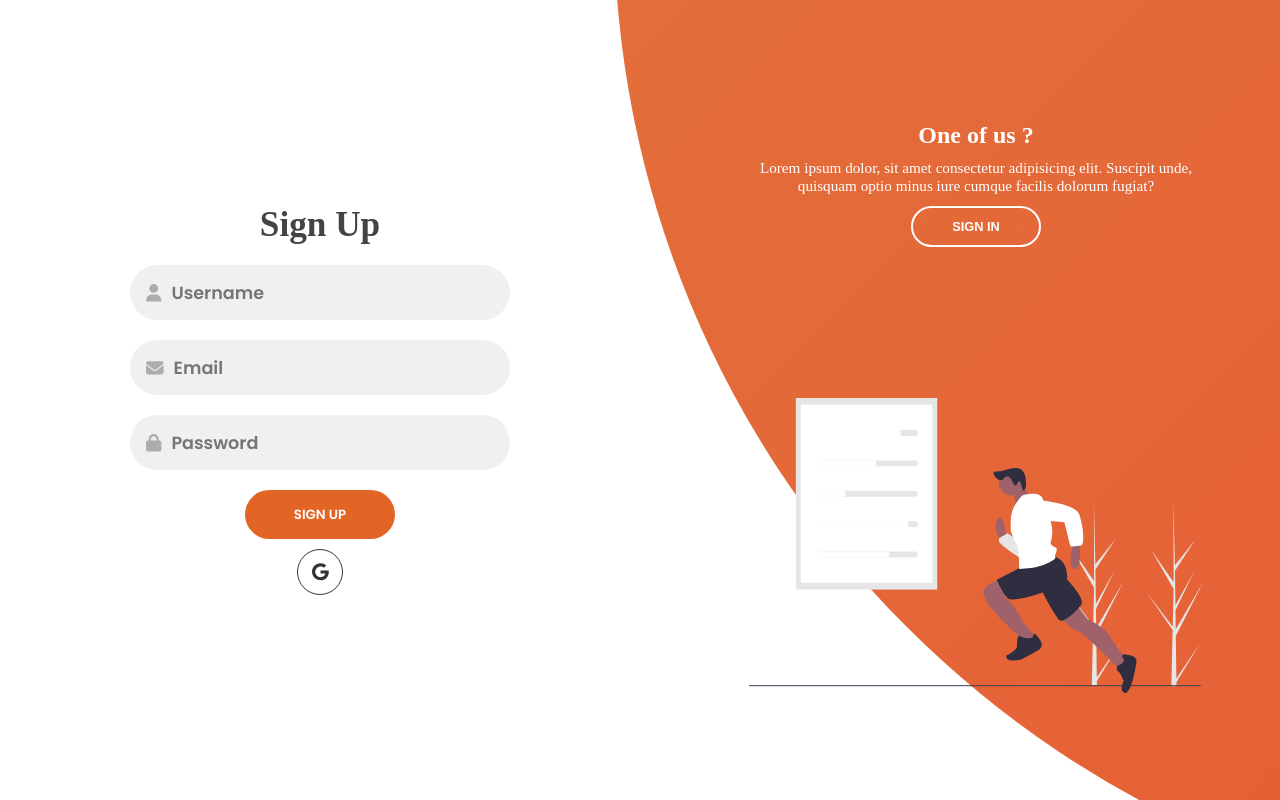
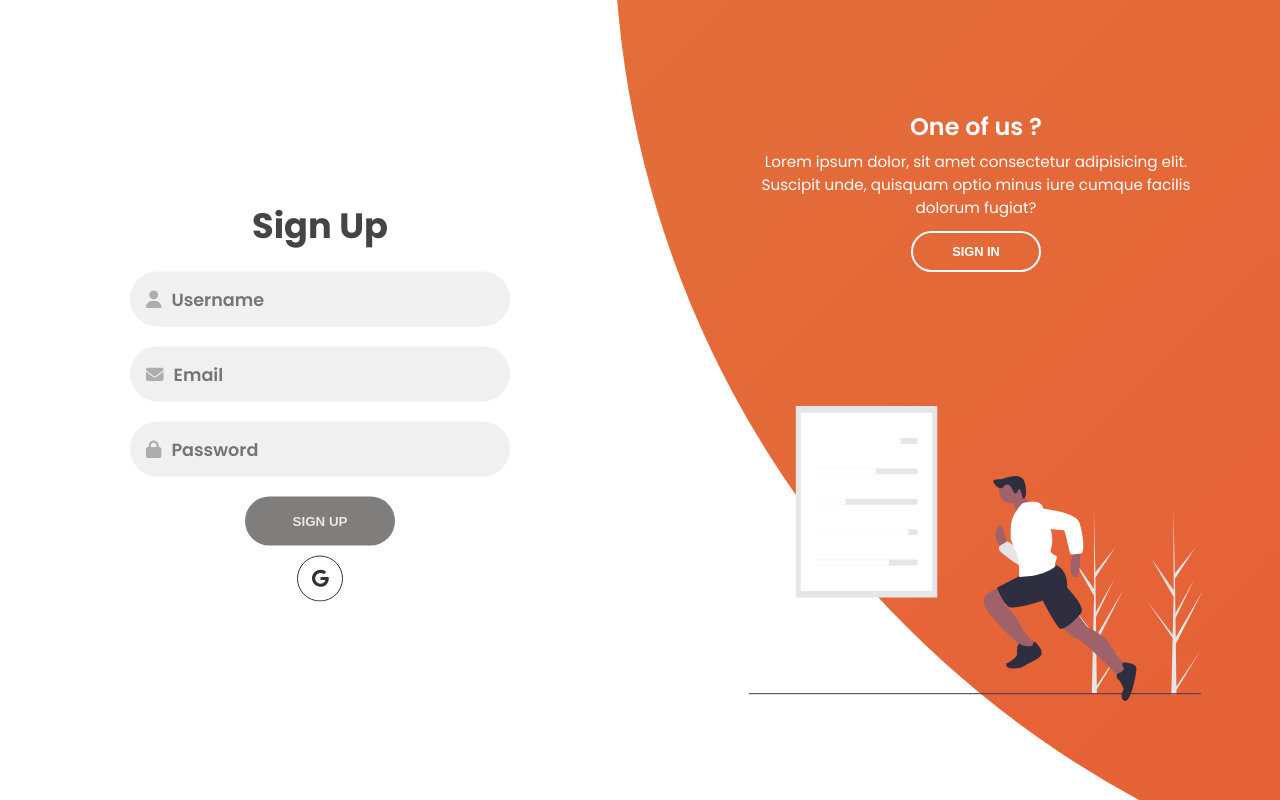
Before and after one commit to akhilasok96/FitSense360_React, a React (Vite) app: page / in a window 1280 px wide. Both pictures are taken after a click on the button "SIGN UP". Built offline with nearby package versions, Linux system fonts and the light colour scheme; no server answers.

Commit message:
Implemented firebase authentication, regex validation, protected routes

```diff
--- a/package.json
+++ b/package.json
@@ -19,6 +19,7 @@
     "@fortawesome/react-fontawesome": "^0.2.0",
     "@mui/icons-material": "^5.15.5",
     "@mui/material": "^5.15.5",
+    "firebase": "^10.8.0",
     "react": "^18.2.0",
     "react-dom": "^18.2.0",
     "react-horizontal-scrolling-menu": "^2.7.1",
--- a/src/App.css
+++ b/src/App.css
@@ -1,7 +1,7 @@
 @import url('https://fonts.googleapis.com/css2?family=Poppins:wght@100;200;300;400;500;600;700&display=swap');
 
 body {
-    font-family: 'Josefin Sans';
+    font-family: 'Poppins';
     background-color: #FFFAFB;
 }
 
--- a/src/Components/Login/Login.css
+++ b/src/Components/Login/Login.css
@@ -174,6 +174,18 @@ input-field input::placeholder {
     background-color: #fff;
     color: #EA5232;
     border: 2px #EA5232 solid;
+}
+
+.sign-up-form button:disabled{
+    background-color: #807d7d;
+    color: #ece7e7;
+}
+
+.sign-up-form button:disabled:hover {
+    background-color: #807d7d;
+    color: #ece7e7;
+    border: none;
+    cursor: default;
 }
 
 .image{
--- a/src/Components/Login/Login.jsx
+++ b/src/Components/Login/Login.jsx
@@ -3,12 +3,23 @@ import { faUser, faLock, faEnvelope } from "@fortawesome/free-solid-svg-icons";
 import { faGoogle } from "@fortawesome/free-brands-svg-icons";
 import "./Login.css";
 
-import { useState } from "react";
+import { useState, useRef, useEffect } from "react";
+import { useUserAuth } from "../../context/UserAuthContext";
+import { useNavigate } from "react-router-dom";
+import { updateProfile } from "firebase/auth";
 
 import workoutImage from "../Assets/run.svg";
 import curlImage from "../Assets/workout.svg";
 
+const USER_REGEX = /^[A-z][A-z0-9-_]{3,23}$/;
+const PWD_REGEX = /^(?=.*[a-z])(?=.*[A-Z])(?=.*[0-9])(?=.*[!@#$%]).{8,24}$/;
+const EMAIL_REGEX = /^([a-zA-Z0-9._%-]+@[a-zA-Z0-9.-]+\.[a-zA-Z]{2,})$/;
+
 export const Login = () => {
+  const navigate = useNavigate();
+
+  const userRef = useRef();
+
   const [isSignUpMode, setIsSignUpMode] = useState(false);
 
   const handleSignInClick = () => {
@@ -19,38 +30,172 @@ export const Login = () => {
     setIsSignUpMode(true);
   };
 
+  //SignUp Code
+  const [userName, setUserName] = useState("");
+  const [validName, setValidName] = useState(false);
+  const [userFocus, setUserFocus] = useState(false);
+
+  const [email, setEmail] = useState("");
+  const [validEmail, setValidEmail] = useState(false);
+  const [emailFocus, setEmailFocus] = useState(false);
+
+  const [password, setPassword] = useState("");
+  const [validPassword, setValidPassword] = useState(false);
+  const [passwordFocus, setPasswordFocus] = useState(false);
+
+  const [errMsg, setErrMsg] = useState("");
+
+  const { signUp } = useUserAuth();
+
+  useEffect(() => {
+    userRef.current.focus();
+  }, []);
+
+  useEffect(() => {
+    setValidName(USER_REGEX.test(userName));
+  }, [userName]);
+
+  useEffect(() => {
+    setValidPassword(PWD_REGEX.test(password));
+  }, [password]);
+
+  useEffect(() => {
+    setValidEmail(EMAIL_REGEX.test(email));
+  }, [email]);
+
+  useEffect(() => {
+    setErrMsg("");
+  }, [userName, password, email]);
+
+  const handleSubmit = async (e) => {
+    e.preventDefault();
+    const v1 = USER_REGEX.test(userName);
+    const v2 = PWD_REGEX.test(password);
+    const v3 = EMAIL_REGEX.test(email);
+    if (!v1 || !v2 || !v3) {
+      setErrMsg("Invalid Entry");
+      return;
+    } else {
+      try {
+        await signUp(email, password).then((res) => {
+          const user = res.user;
+          updateProfile(user, {
+            displayName: userName,
+          });
+        });
+        navigate("/home");
+      } catch (err) {
+        setErrMsg(err.message);
+      }
+    }
+  };
+
+  //signIn Code
+
+  const [emailLog, setEmailLog] = useState("");
+  const [passwordLog, setPasswordLog] = useState("");
+
+  const [errMsgLog, setErrMsgLog] = useState("");
+
+  const { logIn, googleSignIn } = useUserAuth();
+
+  const handleGoogleSignIn = async (e) => {
+    e.preventDefault();
+    try {
+      await googleSignIn();
+      navigate("/home");
+    } catch (err) {
+      setErrMsg(err.message);
+    }
+  };
+
+  useEffect(() => {
+    setErrMsgLog("");
+  }, [passwordLog, emailLog]);
+
+  const handleSubmitLogin = async (e) => {
+    e.preventDefault();
+    try {
+      await logIn(emailLog, passwordLog);
+      navigate("/home");
+    } catch (err) {
+      setErrMsg(err.message);
+    }
+  };
+
   return (
     <div className={`container ${isSignUpMode ? "sign-up-mode" : ""}`}>
       <div className='forms-container'>
         <div className='signin-signup'>
-          <form action='' className='sign-in-form'>
+          <form onSubmit={handleSubmitLogin} action='' className='sign-in-form'>
+            <p className={errMsgLog ? "errorTitle" : "hide"}>{errMsgLog}</p>
             <h2 className='title'>Sign In</h2>
             <div className='input-field'>
               <FontAwesomeIcon icon={faUser} />
-              <input type='email' id='email' placeholder='Email' />
+              <input
+                type='email'
+                id='email'
+                placeholder='Email'
+                autoComplete='off'
+                value={emailLog}
+                onChange={(e) => setEmailLog(e.target.value)}
+                required
+              />
             </div>
             <div className='input-field'>
               <FontAwesomeIcon icon={faLock} />
-              <input type='password' id='password' placeholder='Password' />
+              <input
+                type='password'
+                id='password'
+                placeholder='Password'
+                value={passwordLog}
+                onChange={(e) => setPasswordLog(e.target.value)}
+                required
+              />
             </div>
             <input type='submit' value={"Login"} className='btn solid' />
             <p className='social-text'>Or sign in with Google</p>
             <div className='social-media'>
-              <a href='#' className='social-icon'>
+              <a onClick={handleGoogleSignIn} href='#' className='social-icon'>
                 <FontAwesomeIcon className='google-icon' icon={faGoogle} />
               </a>
             </div>
           </form>
 
-          <form action='' className='sign-up-form'>
+          <form onSubmit={handleSubmit} className='sign-up-form'>
             <h2 className='title'>Sign Up</h2>
             <div className='input-field'>
               <FontAwesomeIcon icon={faUser} />
-              <input type='text' id='username' placeholder='Username' />
+              <input
+                type='text'
+                id='username'
+                placeholder='Username'
+                ref={userRef}
+                autoComplete='off'
+                onChange={(e) => setUserName(e.target.value)}
+                value={userName}
+                required
+                aria-invalid={validName ? "false" : "true"}
+                aria-describedby='uidnote'
+                onFocus={() => setUserFocus(true)}
+                onBlur={() => setUserFocus(false)}
+              />
             </div>
             <div className='input-field'>
               <FontAwesomeIcon icon={faEnvelope} />
-              <input type='email' id='signup-email' placeholder='Email' />
+              <input
+                type='email'
+                id='signup-email'
+                placeholder='Email'
+                autoComplete='off'
+                value={email}
+                onChange={(e) => setEmail(e.target.value)}
+                aria-invalid={validEmail ? "false" : "true"}
+                aria-describedby='emailnote'
+                onFocus={() => setEmailFocus(true)}
+                onBlur={() => setEmailFocus(false)}
+                required
+              />
             </div>
             <div className='input-field'>
               <FontAwesomeIcon icon={faLock} />
@@ -58,9 +203,26 @@ export const Login = () => {
                 type='password'
                 id='signup-password'
                 placeholder='Password'
+                autoComplete='off'
+                value={password}
+                onChange={(e) => setPassword(e.target.value)}
+                aria-invalid={validPassword ? "false" : "true"}
+                aria-describedby='pwdnote'
+                onFocus={() => setPasswordFocus(true)}
+                onBlur={() => setPasswordFocus(false)}
+                required
               />
             </div>
-            <input type='submit' value={"Sign Up"} className='btn solid' />
+            <button
+              type='submit'
+              value={"Sign Up"}
+              className='btn solid'
+              disabled={
+                !validPassword || !validEmail || !validName ? true : false
+              }
+            >
+              Sign Up
+            </button>
             <div className='social-media'>
               <a href='#' className='social-icon'>
                 <FontAwesomeIcon className='google-icon' icon={faGoogle} />
--- a/src/Components/Navbar/Navbar.css
+++ b/src/Components/Navbar/Navbar.css
@@ -4,3 +4,8 @@ body,
 input {
     font-family: 'Poppins', sans-serif;
 }
+
+.logout-btn:hover {
+    cursor: pointer;
+    text-decoration: underline;
+}
--- a/src/Components/Navbar/Navbar.jsx
+++ b/src/Components/Navbar/Navbar.jsx
@@ -2,9 +2,25 @@ import "./Navbar.css";
 import { Link } from "react-router-dom";
 import { Stack } from "@mui/material";
 
+import { useUserAuth } from "../../context/UserAuthContext";
+import { useNavigate } from "react-router-dom";
+
 import dumbellIcon from "../Assets/dumbell_icon.png";
 
 export const Navbar = () => {
+  const { logOut } = useUserAuth();
+
+  const navigate = useNavigate();
+
+  const handleLogout = async () => {
+    try {
+      await logOut();
+      navigate("/");
+    } catch (err) {
+      console.log(err.message);
+    }
+  };
+
   return (
     <Stack
       direction='row'
@@ -16,7 +32,7 @@ export const Navbar = () => {
       }}
       px='20px'
     >
-      <Link to='/'>
+      <Link to='/home'>
         <img
           src={dumbellIcon}
           alt='dumbell_logo.png'
@@ -25,7 +41,7 @@ export const Navbar = () => {
       </Link>
       <Stack direction='row' gap='40px' fontSize='24px' alignItems='flex-end'>
         <Link
-          to='/'
+          to='/home'
           style={{
             textDecoration: "none",
             color: "#3A1212",
@@ -40,6 +56,13 @@ export const Navbar = () => {
         >
           Exercises
         </a>
+        <a
+          className='logout-btn'
+          style={{ textDecoration: "none", color: "#3A1212" }}
+          onClick={handleLogout}
+        >
+          Logout
+        </a>
       </Stack>
     </Stack>
   );
--- a/src/Routes/Views.jsx
+++ b/src/Routes/Views.jsx
@@ -5,18 +5,43 @@ import { Navbar } from "../Components/Navbar/Navbar";
 import { Homepage } from "../Components/Homepage/Homepage";
 import { Box } from "@mui/material";
 import "../App.css";
+import { UserAuthContextProvider } from "../context/UserAuthContext";
+import ProtectedRoute from "../context/ProtectedRoutes";
 
 export const Views = () => {
   return (
     <Box width='400px' sx={{ width: { xl: "auto" } }} m='auto'>
       <div style={{ minHeight: "100vh" }}>
-        <Routes>
-          <Route path='/' element={<Login />} />
-          <Route path='/navbar' element={<Navbar />} />
-          <Route path='/home' element={<Homepage />} />
-          <Route path='/bicep' element={<BicepCurl />} />
-          <Route path='*' element={<div>404 Not Found!</div>} />
-        </Routes>
+        <UserAuthContextProvider>
+          <Routes>
+            <Route path='/' element={<Login />} />
+            <Route
+              path='/navbar'
+              element={
+                <ProtectedRoute>
+                  <Navbar />
+                </ProtectedRoute>
+              }
+            />
+            <Route
+              path='/home'
+              element={
+                <ProtectedRoute>
+                  <Homepage />
+                </ProtectedRoute>
+              }
+            />
+            <Route
+              path='/bicep'
+              element={
+                <ProtectedRoute>
+                  <BicepCurl />
+                </ProtectedRoute>
+              }
+            />
+            <Route path='*' element={<div>404 Not Found!</div>} />
+          </Routes>
+        </UserAuthContextProvider>
       </div>
     </Box>
   );
--- /dev/null
+++ b/src/config/firebase.jsx
@@ -0,0 +1,19 @@
+import { initializeApp } from "firebase/app";
+import { getAuth } from "firebase/auth";
+import { getDatabase } from "firebase/database";
+
+const firebaseConfig = {
+  apiKey: "AIzaSyCReffJM20P2PZ0ceaYeHvTadwzfs03l9k",
+  authDomain: "fitsense360-70f6f.firebaseapp.com",
+  projectId: "fitsense360-70f6f",
+  storageBucket: "fitsense360-70f6f.appspot.com",
+  messagingSenderId: "797671280531",
+  appId: "1:797671280531:web:1a19a7b528bec6db092266",
+  measurementId: "G-H2PMEQ2S11",
+};
+
+const app = initializeApp(firebaseConfig);
+export const auth = getAuth(app);
+const database = getDatabase(app);
+export { database };
+export default app;
--- /dev/null
+++ b/src/context/ProtectedRoutes.jsx
@@ -0,0 +1,12 @@
+import { Navigate } from "react-router-dom";
+import { useUserAuth } from "./UserAuthContext";
+
+const ProtectedRoute = ({ children }) => {
+  let { user } = useUserAuth();
+  if (!user) {
+    return <Navigate to='/' />;
+  }
+  return children;
+};
+
+export default ProtectedRoute;
--- /dev/null
+++ b/src/context/UserAuthContext.jsx
@@ -0,0 +1,56 @@
+import { createContext, useContext, useEffect, useState } from "react";
+import {
+  createUserWithEmailAndPassword,
+  signInWithEmailAndPassword,
+  signOut,
+  onAuthStateChanged,
+  GoogleAuthProvider,
+  signInWithPopup,
+} from "firebase/auth";
+import { auth } from "../config/firebase";
+
+const userAuthContext = createContext();
+
+export function UserAuthContextProvider({ children }) {
+  const [user, setUser] = useState(null);
+  const [loading, setLoading] = useState(true);
+
+  function signUp(email, password) {
+    return createUserWithEmailAndPassword(auth, email, password);
+  }
+
+  function logIn(email, password) {
+    return signInWithEmailAndPassword(auth, email, password);
+  }
+
+  function logOut() {
+    return signOut(auth);
+  }
+
+  function googleSignIn() {
+    const googleAuthProvider = new GoogleAuthProvider();
+    return signInWithPopup(auth, googleAuthProvider);
+  }
+
+  useEffect(() => {
+    const unsubscribe = onAuthStateChanged(auth, (currentUser) => {
+      setUser(currentUser);
+      setLoading(false);
+    });
+    return () => {
+      unsubscribe();
+    };
+  }, []);
+
+  return (
+    <userAuthContext.Provider
+      value={{ user, signUp, logIn, logOut, googleSignIn }}
+    >
+      {!loading && children}
+    </userAuthContext.Provider>
+  );
+}
+
+export function useUserAuth() {
+  return useContext(userAuthContext);
+}
```
Also changed, not shown: src/Components/Homepage/Homepage.jsx (+8 -7 lines), 1 other file (tests, documents, lock files or other folders).
